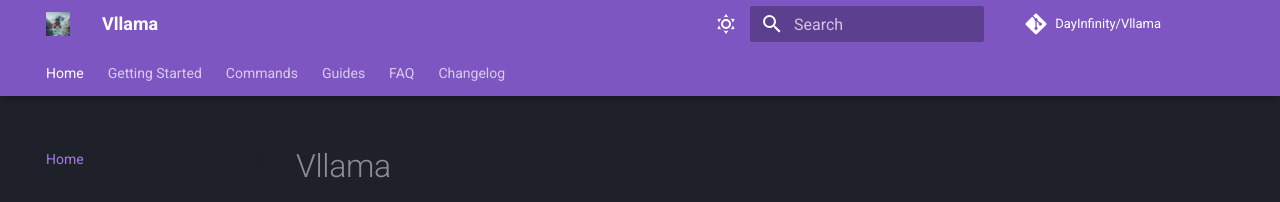
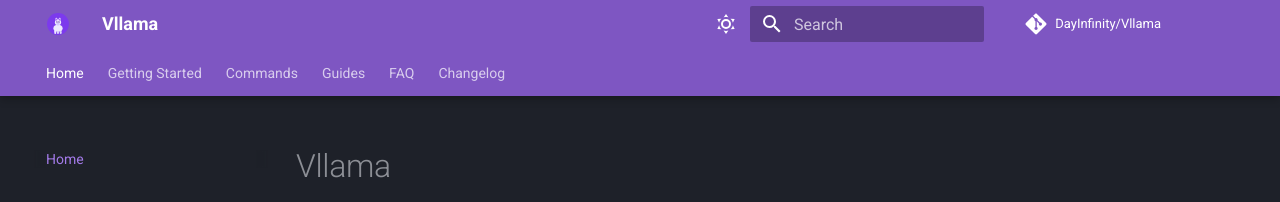
Before and after one commit to DayInfinity/Vllama, an MkDocs documentation site: the page built from docs/index.md, in a window 1280 px wide. Shown: the top 202 px of the page. Built offline with MkDocs 1.6.1 and Material for MkDocs 9.7.7, drawn with Linux system fonts in a browser that asks for light colours; comment, search, counter and statistics services are not loaded.

Commit message:
update logo

```diff
--- a/mkdocs.yml
+++ b/mkdocs.yml
@@ -7,8 +7,8 @@ edit_uri: edit/main/docs/
 
 theme:
   name: material
-  logo: assets/248173520.jpg
-  favicon: assets/248173520.jpg
+  logo: assets/logo.svg
+  favicon: assets/logo.svg
   palette:
     - scheme: slate
       primary: deep purple
```
Also changed, not shown: docs/assets/logo.svg (added).
